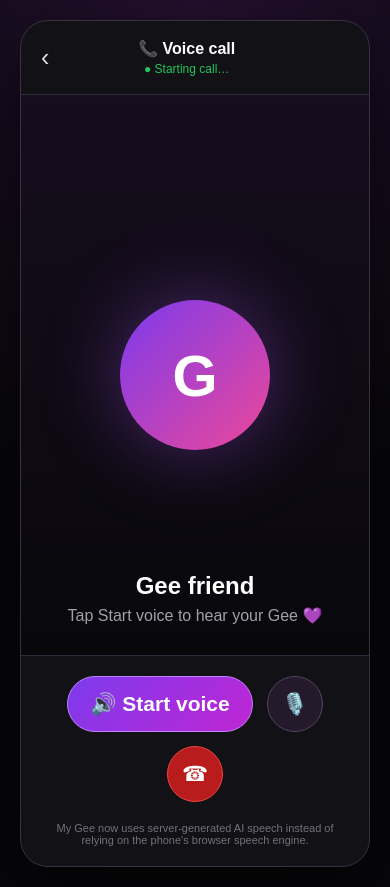
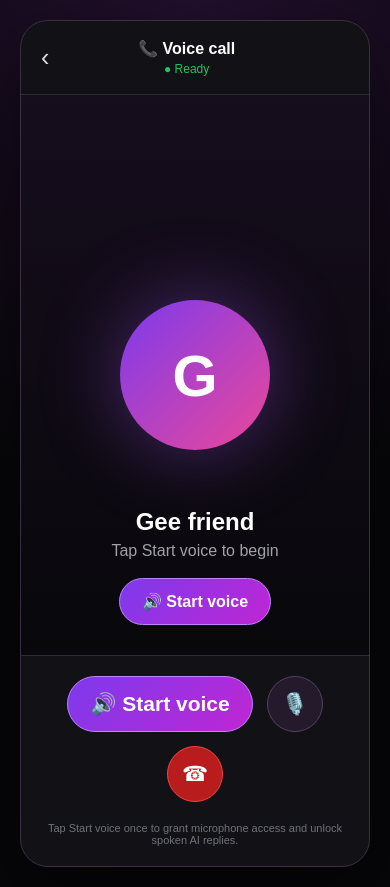
Before and after one commit to eljayempire1/My-gee-mvp, a Next.js app: page /call in a window 390 px wide. Built offline with nearby package versions, Linux system fonts and the light colour scheme; no server answers.

Commit message:
Make GEE voice call start reliably on mobile

```diff
--- a/app/call/page.tsx
+++ b/app/call/page.tsx
@@ -1,72 +1,71 @@
 "use client";
 import { useEffect,useRef,useState } from "react";
 
-type SpeechRecognitionLike = { lang:string; continuous?:boolean; interimResults?:boolean; start:()=>void; stop:()=>void; onresult:((event:any)=>void)|null; onend:(()=>void)|null; onerror?:((event:any)=>void)|null };
-declare global { interface Window { webkitSpeechRecognition?:new()=>SpeechRecognitionLike; SpeechRecognition?:new()=>SpeechRecognitionLike } }
+type SpeechRecognitionLike={lang:string;continuous?:boolean;interimResults?:boolean;start:()=>void;stop:()=>void;onresult:((event:any)=>void)|null;onend:(()=>void)|null;onerror?:((event:any)=>void)|null};
+declare global{interface Window{webkitSpeechRecognition?:new()=>SpeechRecognitionLike;SpeechRecognition?:new()=>SpeechRecognitionLike}}
 
 export default function CallPage(){
- const [type,setType]=useState<"voice"|"video">("voice");
- const [name,setName]=useState("Gee friend");
- const videoRef=useRef<HTMLVideoElement>(null); const streamRef=useRef<MediaStream|null>(null); const recognitionRef=useRef<SpeechRecognitionLike|null>(null); const audioRef=useRef<HTMLAudioElement|null>(null); const aliveRef=useRef(true); const startingVoiceRef=useRef(false);
- const [status,setStatus]=useState("Starting call…"); const [seconds,setSeconds]=useState(0); const [muted,setMuted]=useState(false); const [camera,setCamera]=useState(false); const [error,setError]=useState(""); const [voiceOn,setVoiceOn]=useState(false); const [listening,setListening]=useState(false);
+ const [type,setType]=useState<"voice"|"video">("voice"); const [name,setName]=useState("Gee friend");
+ const streamRef=useRef<MediaStream|null>(null); const recognitionRef=useRef<SpeechRecognitionLike|null>(null); const audioRef=useRef<HTMLAudioElement|null>(null); const aliveRef=useRef(true); const busyRef=useRef(false);
+ const [status,setStatus]=useState("Ready"); const [seconds,setSeconds]=useState(0); const [muted,setMuted]=useState(false); const [camera,setCamera]=useState(false); const [voiceOn,setVoiceOn]=useState(false); const [listening,setListening]=useState(false); const [error,setError]=useState("");
 
- useEffect(()=>{const params=new URLSearchParams(window.location.search);const nextType=params.get("type")==="video"?"video":"voice";setType(nextType);setName(params.get("name")||"Gee friend");setCamera(nextType==="video")},[]);
+ useEffect(()=>{const p=new URLSearchParams(window.location.search);const t=p.get("type")==="video"?"video":"voice";setType(t);setName(p.get("name")||"Gee friend");setCamera(t==="video");return()=>{aliveRef.current=false;recognitionRef.current?.stop();streamRef.current?.getTracks().forEach(x=>x.stop());if(audioRef.current){audioRef.current.pause();audioRef.current.src=""}}},[]);
+
+ async function ensureMic(){
+  if(streamRef.current)return true;
+  if(!navigator.mediaDevices?.getUserMedia){setError("Your browser does not support microphone access. Please use Chrome on Android.");return false;}
+  try{const s=await navigator.mediaDevices.getUserMedia({audio:true,video:type==="video"});if(!aliveRef.current)return false;streamRef.current=s;return true}
+  catch(e){console.error(e);setError("Please allow microphone access in your browser, then tap Start voice again.");return false}
+ }
 
  async function playVoice(text:string){
-  if(!aliveRef.current)return false;
   try{
-   if(audioRef.current){audioRef.current.pause();audioRef.current.src="";}
-   const response=await fetch("/api/tts",{method:"POST",headers:{"Content-Type":"application/json"},body:JSON.stringify({text})});
-   if(!response.ok)throw new Error("TTS failed");
-   const blob=await response.blob(); const url=URL.createObjectURL(blob); const audio=new Audio(url); audio.preload="auto"; audio.volume=1; audioRef.current=audio;
-   await audio.play();
-   await new Promise<void>(resolve=>{audio.onended=()=>{URL.revokeObjectURL(url);resolve()};audio.onerror=()=>{URL.revokeObjectURL(url);resolve()}});
-   return true;
-  }catch(e){console.error(e);return false;}
+   const r=await fetch("/api/tts",{method:"POST",headers:{"Content-Type":"application/json"},body:JSON.stringify({text})});
+   if(!r.ok){const detail=await r.text();console.error("TTS",r.status,detail);throw new Error("TTS failed")}
+   const blob=await r.blob();const url=URL.createObjectURL(blob);const a=new Audio(url);a.preload="auto";a.volume=1;audioRef.current=a;await a.play();
+   await new Promise<void>(resolve=>{a.onended=()=>{URL.revokeObjectURL(url);resolve()};a.onerror=()=>{URL.revokeObjectURL(url);resolve()}});return true;
+  }catch(e){console.error(e);return false}
  }
 
  function beginListening(){
-  const Recognition=typeof window!=="undefined"?(window.SpeechRecognition||window.webkitSpeechRecognition):undefined;
-  if(!Recognition){setError("Voice input is not supported here. Please use Chrome on Android.");return;}
-  if(!aliveRef.current)return;
+  const Recognition=window.SpeechRecognition||window.webkitSpeechRecognition;
+  if(!Recognition){setError("Voice input is not supported here. Please open My GEE in Chrome on Android.");return}
+  if(!aliveRef.current||busyRef.current)return;
   try{
-   const recognition=new Recognition(); recognition.lang="en-GB"; recognition.continuous=false; recognition.interimResults=false; recognitionRef.current=recognition; setListening(true);
-   recognition.onresult=async(event:any)=>{
-    const text=event.results?.[0]?.[0]?.transcript?.trim()||""; setListening(false); if(!text)return; setStatus("Thinking…");
-    try{
-     const r=await fetch("/api/chat",{method:"POST",headers:{"Content-Type":"application/json"},body:JSON.stringify({companionName:name,messages:[{role:"system",content:`You are ${name}, a warm My Gee companion. Speak naturally, briefly, warmly, and conversationally. Do not sound robotic. This is a live voice conversation.`},{role:"user",content:text}]})});
-     const data=await r.json(); const answer=data.reply||"I'm here with you. Tell me more.";
-     if(voiceOn&&aliveRef.current){const played=await playVoice(answer);if(!played)setError("I couldn't play the voice audio. Check your phone media volume.");setStatus("Connected");if(played)beginListening();} else setStatus("Connected");
-    }catch{const answer="I'm having trouble connecting right now, but I'm still here with you.";if(voiceOn){const played=await playVoice(answer);setStatus("Connected");if(played)beginListening();}else setStatus("Connected");}
-   };
-   recognition.onend=()=>setListening(false); recognition.onerror=()=>setListening(false); recognition.start();
-  }catch{setListening(false)}
+   const r=new Recognition();r.lang="en-GB";r.continuous=false;r.interimResults=false;recognitionRef.current=r;setListening(true);setError("");
+   r.onresult=async(event:any)=>{const text=event.results?.[0]?.[0]?.transcript?.trim()||"";setListening(false);if(!text)return;await answer(text)};
+   r.onerror=(e:any)=>{console.error(e);setListening(false);setError("I couldn't hear you. Tap the microphone and try again.")};r.onend=()=>setListening(false);r.start();
+  }catch(e){console.error(e);setListening(false);setError("Tap the microphone to speak again.")}
+ }
+
+ async function answer(text:string){
+  if(busyRef.current)return;busyRef.current=true;setStatus("Thinking…");setError("");
+  try{
+   const r=await fetch("/api/chat",{method:"POST",headers:{"Content-Type":"application/json"},body:JSON.stringify({companionName:name,messages:[{role:"system",content:`You are ${name}, a warm My Gee companion. Speak naturally, briefly, warmly and conversationally. Never sound robotic. This is a live voice conversation.`},{role:"user",content:text}]})});
+   if(!r.ok)throw new Error("Chat failed");const data=await r.json();const reply=data.reply||"I'm here with you. Tell me more.";
+   const played=voiceOn?await playVoice(reply):false;if(voiceOn&&!played)setError("Emma could not play her voice. Check that the GEE voice service is configured and your phone media volume is on.");
+  }catch(e){console.error(e);setError("GEE couldn't connect right now. Please try again.")}
+  finally{busyRef.current=false;setStatus("Connected");if(voiceOn&&aliveRef.current&&!error)beginListening()}
  }
 
  async function startVoice(){
-  if(startingVoiceRef.current||voiceOn)return;
-  startingVoiceRef.current=true;setError("");setVoiceOn(true);setStatus("Connecting voice…");
-  const played=await playVoice(`Hi, I'm ${name}. I'm here with you. You can talk to me naturally. What's on your mind?`);
-  startingVoiceRef.current=false;
-  if(!played){setVoiceOn(false);setStatus("Connected");setError("No voice audio played. Please turn up your phone's media volume and tap Start voice again.");return;}
-  if(aliveRef.current){setStatus("Connected");beginListening();}
+  if(voiceOn)return;setError("");setStatus("Connecting voice…");
+  const ok=await ensureMic();if(!ok){setStatus("Microphone needed");return}
+  setVoiceOn(true);const played=await playVoice(`Hi, I'm ${name}. I'm here with you. You can talk to me naturally. What's on your mind?`);
+  if(!played){setVoiceOn(false);setStatus("Voice unavailable");setError("Emma's voice could not start. Check your phone media volume and the GEE voice service.");return}
+  setStatus("Connected");beginListening();
  }
 
- useEffect(()=>{aliveRef.current=true;const start=async()=>{try{const stream=await navigator.mediaDevices.getUserMedia({audio:true,video:type==="video"});if(!aliveRef.current)return;streamRef.current=stream;if(videoRef.current&&type==="video"){videoRef.current.srcObject=stream;await videoRef.current.play().catch(()=>{})}setStatus("Connected");}catch(e){console.error(e);setError("Microphone/camera permission is needed to start the call.");setStatus("Call not started");}};start();return()=>{aliveRef.current=false;recognitionRef.current?.stop();streamRef.current?.getTracks().forEach(t=>t.stop());if(audioRef.current){audioRef.current.pause();audioRef.current.src=""}}},[type]);
+ function toggleMute(){const n=!muted;streamRef.current?.getAudioTracks().forEach(t=>t.enabled=!n);setMuted(n)}
+ function toggleCamera(){if(type!=="video")return;const n=!camera;streamRef.current?.getVideoTracks().forEach(t=>t.enabled=n);setCamera(n)}
+ function end(){recognitionRef.current?.stop();streamRef.current?.getTracks().forEach(t=>t.stop());if(audioRef.current){audioRef.current.pause();audioRef.current.src=""}window.location.href="/messages"}
  useEffect(()=>{if(status!=="Connected"&&status!=="Thinking…")return;const id=setInterval(()=>setSeconds(s=>s+1),1000);return()=>clearInterval(id)},[status]);
- function toggleMute(){const next=!muted;streamRef.current?.getAudioTracks().forEach(t=>t.enabled=!next);setMuted(next)}
- function toggleCamera(){if(type!=="video")return;const next=!camera;streamRef.current?.getVideoTracks().forEach(t=>t.enabled=next);setCamera(next)}
- function end(){recognitionRef.current?.stop();streamRef.current?.getTracks().forEach(t=>t.stop());if(audioRef.current){audioRef.current.pause();audioRef.current.src=""}window.location.href="/messages"}
  const mins=String(Math.floor(seconds/60)).padStart(2,"0"),secs=String(seconds%60).padStart(2,"0");
  return <main style={{minHeight:"100vh",background:"radial-gradient(circle at top,#24102f,#07070a 55%)",color:"white",fontFamily:"Arial,sans-serif",display:"flex",alignItems:"center",justifyContent:"center",padding:20}}><section style={{width:"100%",maxWidth:520,background:"#111116",border:"1px solid #3b3042",borderRadius:28,overflow:"hidden",boxShadow:"0 25px 80px #0009"}}>
-  <header style={{padding:"18px 20px",display:"flex",justifyContent:"space-between",alignItems:"center",borderBottom:"1px solid #302938"}}><a href="/messages" style={{color:"#ddd",textDecoration:"none",fontSize:25}}>‹</a><div style={{textAlign:"center"}}><div style={{fontWeight:900}}>{type==="video"?"🎥 Video call":"📞 Voice call"}</div><div style={{fontSize:12,color:"#22c55e",marginTop:4}}>● {status} {status==="Connected"?`• ${mins}:${secs}`:""}</div></div><div style={{width:25}}/></header>
-  <div style={{minHeight:520,display:"grid",placeItems:"center",padding:20,position:"relative",background:"linear-gradient(180deg,#160d1d,#08080b)"}}>
-   {type==="video"?<video ref={videoRef} muted playsInline style={{width:"100%",maxHeight:520,objectFit:"cover",borderRadius:20,background:"#050505"}}/>:<div style={{width:150,height:150,borderRadius:"50%",display:"grid",placeItems:"center",background:"linear-gradient(135deg,#7c3aed,#ec4899)",fontSize:58,fontWeight:900,boxShadow:voiceOn?"0 0 100px #c026f388":"0 0 80px #a855f766"}}>{name.charAt(0).toUpperCase()}</div>}
-   <div style={{position:"absolute",bottom:30,left:0,right:0,textAlign:"center"}}><div style={{fontSize:24,fontWeight:900}}>{name}</div><div style={{color:"#a1a1aa",marginTop:6}}>{error|| (listening?"🎙️ Listening…":voiceOn?"🔊 Voice is on — talk naturally":"Tap Start voice to hear your Gee 💜")}</div>
-   {type==="voice"&&!voiceOn&&status==="Connected"&&<button onClick={startVoice} style={{marginTop:18,padding:"13px 22px",borderRadius:999,border:"1px solid #c084fc",background:"linear-gradient(135deg,#7c3aed,#c026d3)",color:"white",fontWeight:800,fontSize:16}}>🔊 Start voice</button>}</div>
-  </div>
-  <div style={{display:"flex",justifyContent:"center",gap:14,padding:20,borderTop:"1px solid #302938",flexWrap:"wrap"}}>{type==="voice"&&!voiceOn&&<button onClick={startVoice} style={{...control,width:"auto",padding:"0 22px",borderRadius:999,background:"linear-gradient(135deg,#7c3aed,#c026d3)",borderColor:"#c084fc",fontWeight:800}}>🔊 Start voice</button>}<button onClick={toggleMute} style={control}>{muted?"🔇":"🎙️"}</button>{type==="video"&&<button onClick={toggleCamera} style={control}>{camera?"📷":"🚫"}</button>}<button onClick={end} style={{...control,background:"#b91c1c",borderColor:"#ef4444"}}>☎</button></div>
-  <div style={{padding:"0 20px 20px",textAlign:"center",fontSize:11,color:"#71717a"}}>My Gee now uses server-generated AI speech instead of relying on the phone's browser speech engine.</div>
+  <header style={{padding:"18px 20px",display:"flex",justifyContent:"space-between",alignItems:"center",borderBottom:"1px solid #302938"}}><a href="/messages" style={{color:"#ddd",textDecoration:"none",fontSize:25}}>‹</a><div style={{textAlign:"center"}}><div style={{fontWeight:900}}>{type==="video"?"🎥 Video call":"📞 Voice call"}</div><div style={{fontSize:12,color:status==="Voice unavailable"?"#f87171":"#22c55e",marginTop:4}}>● {status} {status==="Connected"?`• ${mins}:${secs}`:""}</div></div><div style={{width:25}}/></header>
+  <div style={{minHeight:520,display:"grid",placeItems:"center",padding:20,position:"relative",background:"linear-gradient(180deg,#160d1d,#08080b)"}}><div style={{width:150,height:150,borderRadius:"50%",display:"grid",placeItems:"center",background:"linear-gradient(135deg,#7c3aed,#ec4899)",fontSize:58,fontWeight:900,boxShadow:voiceOn?"0 0 100px #c026f388":"0 0 80px #a855f766"}}>{name.charAt(0).toUpperCase()}</div><div style={{position:"absolute",bottom:30,left:0,right:0,textAlign:"center"}}><div style={{fontSize:24,fontWeight:900}}>{name}</div><div style={{color:"#a1a1aa",marginTop:6}}>{error||(listening?"🎙️ Listening…":voiceOn?"🔊 Voice is on — talk naturally":"Tap Start voice to begin")}</div>{!voiceOn&&<button onClick={startVoice} style={{marginTop:18,padding:"13px 22px",borderRadius:999,border:"1px solid #c084fc",background:"linear-gradient(135deg,#7c3aed,#c026d3)",color:"white",fontWeight:800,fontSize:16}}>🔊 Start voice</button>}</div></div>
+  <div style={{display:"flex",justifyContent:"center",gap:14,padding:20,borderTop:"1px solid #302938",flexWrap:"wrap"}}>{!voiceOn&&<button onClick={startVoice} style={{...control,width:"auto",padding:"0 22px",borderRadius:999,background:"linear-gradient(135deg,#7c3aed,#c026d3)",borderColor:"#c084fc",fontWeight:800}}>🔊 Start voice</button>}<button onClick={toggleMute} style={control}>{muted?"🔇":"🎙️"}</button>{type==="video"&&<button onClick={toggleCamera} style={control}>{camera?"📷":"🚫"}</button>}<button onClick={end} style={{...control,background:"#b91c1c",borderColor:"#ef4444"}}>☎</button></div>
+  <div style={{padding:"0 20px 20px",textAlign:"center",fontSize:11,color:"#71717a"}}>Tap Start voice once to grant microphone access and unlock spoken AI replies.</div>
  </section></main>
 }
 const control={width:56,height:56,borderRadius:"50%",border:"1px solid #554361",background:"#241a2b",color:"white",fontSize:21,cursor:"pointer"};
```
